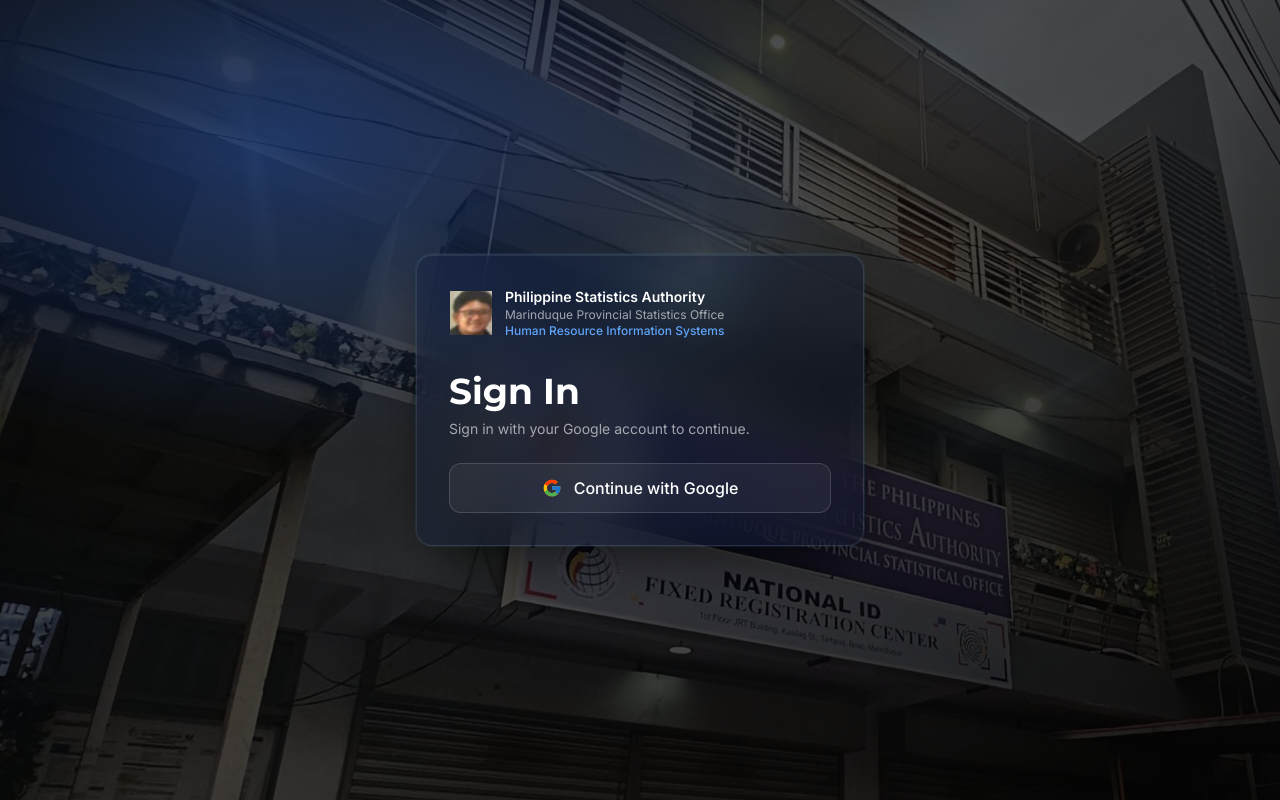
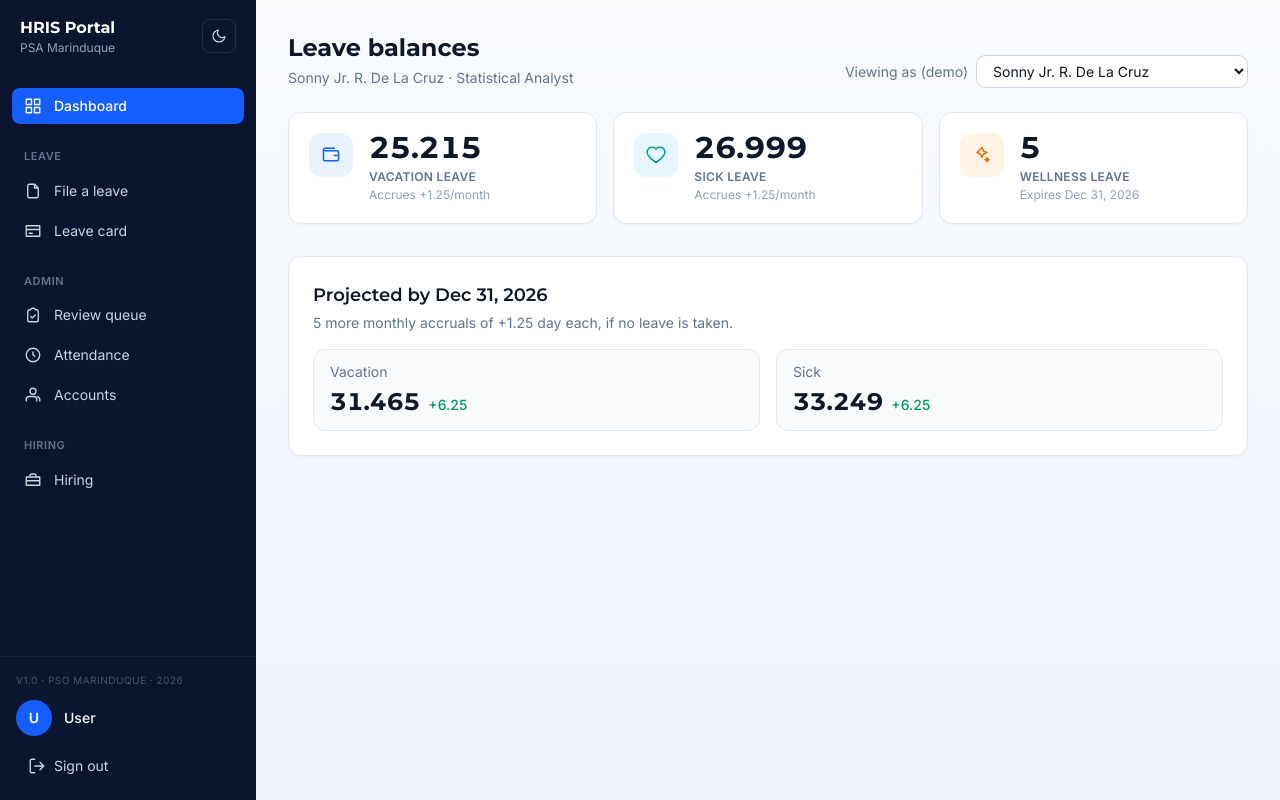
Before and after one commit to JosueJamesAllen/psa-hr, a React (Vite) app: page / in a window 1280 px wide. Built offline with nearby package versions, Linux system fonts and the light colour scheme.

Commit message:
Adopt house UI style: sidebar shell, light/dark theme, consistent cards

```diff
--- a/src/App.jsx
+++ b/src/App.jsx
@@ -1,6 +1,6 @@
 import { BrowserRouter, Routes, Route } from "react-router-dom";
 import { AuthProvider, useAuth } from "./context/AuthContext";
-import Navbar from "./components/Navbar";
+import Sidebar from "./components/Sidebar";
 import LoginPage from "./pages/LoginPage";
 import Dashboard from "./pages/Dashboard";
 import Leaves from "./pages/Leaves";
@@ -13,18 +13,13 @@
 function AppContent() {
   const { session, loading } = useAuth();
 
-  if (loading) {
-    return <div className="p-6 text-slate-500">Loading…</div>;
-  }
-
-  if (!session) {
-    return <LoginPage />;
-  }
+  if (loading) return <div className="p-6 text-slate-500">Loading…</div>;
+  // if (!session) return <LoginPage />;
 
   return (
-    <>
-      <Navbar />
-      <main>
+    <div className="app-content flex text-slate-800 dark:text-slate-200">
+      <Sidebar />
+      <main className="min-w-0 flex-1">
         <Routes>
           <Route path="/" element={<Dashboard />} />
           <Route path="/leaves" element={<Leaves />} />
@@ -35,7 +30,7 @@
           <Route path="/hiring" element={<Hiring />} />
         </Routes>
       </main>
-    </>
+    </div>
   );
 }
 
--- /dev/null
+++ b/src/components/Icon.jsx
@@ -0,0 +1,23 @@
+const PATHS = {
+  dashboard: "M3 3h7v7H3zM14 3h7v7h-7zM14 14h7v7h-7zM3 14h7v7H3z",
+  file: "M14 3H7a2 2 0 00-2 2v14a2 2 0 002 2h10a2 2 0 002-2V8zM14 3v5h5",
+  card: "M3 5h18v14H3zM3 10h18M7 15h4",
+  check: "M9 5H7a2 2 0 00-2 2v12a2 2 0 002 2h10a2 2 0 002-2V7a2 2 0 00-2-2h-2M9 5a2 2 0 012-2h2a2 2 0 012 2M9 14l2 2 4-4",
+  clock: "M12 21a9 9 0 100-18 9 9 0 000 18zM12 8v4l2.5 1.5",
+  users: "M17 20v-2a4 4 0 00-4-4H7a4 4 0 00-4 4v2M12 11a4 4 0 100-8 4 4 0 000 8M21 20v-2a4 4 0 00-3-3.87",
+  briefcase: "M3 8h18v11H3zM8 8V6a2 2 0 012-2h4a2 2 0 012 2v2M3 13h18",
+  sun: "M12 4V2M12 22v-2M4 12H2M22 12h-2M5.6 5.6L4.2 4.2M19.8 19.8l-1.4-1.4M5.6 18.4l-1.4 1.4M19.8 4.2l-1.4 1.4M12 8a4 4 0 100 8 4 4 0 000-8z",
+  moon: "M21 12.8A9 9 0 1111.2 3 7 7 0 0021 12.8z",
+  wallet: "M3 7h16a2 2 0 012 2v8a2 2 0 01-2 2H5a2 2 0 01-2-2V7zM16 12.5h3M3 7V6a2 2 0 012-2h11",
+  heart: "M12 21s-7-4.5-9.5-9A5 5 0 0112 5a5 5 0 019.5 7c-2.5 4.5-9.5 9-9.5 9z",
+  sparkles: "M12 3l1.8 4.2L18 9l-4.2 1.8L12 15l-1.8-4.2L6 9zM18 15l.8 1.8 1.8.8-1.8.8-.8 1.8-.8-1.8-1.8-.8 1.8-.8z",
+  logout: "M9 21H5a2 2 0 01-2-2V5a2 2 0 012-2h4M16 17l5-5-5-5M21 12H9",
+};
+
+export default function Icon({ name, className = "h-5 w-5" }) {
+  return (
+    <svg className={className} viewBox="0 0 24 24" fill="none" stroke="currentColor" strokeWidth="1.8" strokeLinecap="round" strokeLinejoin="round" aria-hidden="true">
+      <path d={PATHS[name] ?? ""} />
+    </svg>
+  );
+}
--- /dev/null
+++ b/src/components/Sidebar.jsx
@@ -0,0 +1,79 @@
+import { NavLink } from "react-router-dom";
+import { useAuth } from "../context/AuthContext";
+import { useTheme } from "../hooks/useTheme";
+import Icon from "./Icon";
+
+const NAV = [
+  { section: null, items: [{ to: "/", label: "Dashboard", icon: "dashboard", end: true }] },
+  { section: "Leave", items: [
+    { to: "/leaves", label: "File a leave", icon: "file" },
+    { to: "/card", label: "Leave card", icon: "card" },
+  ] },
+  { section: "Admin", items: [
+    { to: "/review", label: "Review queue", icon: "check" },
+    { to: "/attendance", label: "Attendance", icon: "clock" },
+    { to: "/accounts", label: "Accounts", icon: "users" },
+  ] },
+  { section: "Hiring", items: [{ to: "/hiring", label: "Hiring", icon: "briefcase" }] },
+];
+
+export default function Sidebar() {
+  const { user, signOut } = useAuth();
+  const { theme, toggle } = useTheme();
+
+  const link = ({ isActive }) =>
+    `flex items-center gap-3 rounded-lg px-3 py-2 text-sm transition ${
+      isActive ? "bg-blue-600 font-medium text-white shadow-sm" : "text-slate-300 hover:bg-white/5 hover:text-white"
+    }`;
+
+  const name = user?.user_metadata?.full_name || user?.email?.split("@")[0] || "User";
+  const initial = name.charAt(0).toUpperCase();
+
+  return (
+    <aside className="sticky top-0 flex h-screen w-64 shrink-0 flex-col bg-[#0c1530] text-slate-200">
+      {/* header */}
+      <div className="flex items-center justify-between px-5 py-4">
+        <div className="leading-tight">
+          <p className="font-heading text-base font-bold text-white">HRIS Portal</p>
+          <p className="text-xs text-slate-400">PSA Marinduque</p>
+        </div>
+        <button onClick={toggle} aria-label="Toggle theme" className="rounded-lg border border-white/10 p-2 text-slate-300 transition hover:bg-white/5 hover:text-white">
+          <Icon name={theme === "dark" ? "sun" : "moon"} className="h-4 w-4" />
+        </button>
+      </div>
+
+      {/* nav */}
+      <nav className="flex-1 space-y-6 overflow-y-auto px-3 py-4">
+        {NAV.map((group, gi) => (
+          <div key={gi} className="space-y-1">
+            {group.section && (
+              <p className="px-3 pb-1 text-[11px] font-semibold uppercase tracking-wider text-slate-500">{group.section}</p>
+            )}
+            {group.items.map((item) => (
+              <NavLink key={item.to} to={item.to} end={item.end} className={link}>
+                <Icon name={item.icon} className="h-[18px] w-[18px] shrink-0" />
+                {item.label}
+              </NavLink>
+            ))}
+          </div>
+        ))}
+      </nav>
+
+      {/* footer */}
+      <div className="border-t border-white/5 px-4 py-4">
+        <p className="mb-3 text-[10px] uppercase tracking-wider text-slate-600">v1.0 · PSO Marinduque · 2026</p>
+        <div className="mb-3 flex items-center gap-3">
+          <span className="flex h-9 w-9 items-center justify-center rounded-full bg-blue-600 text-sm font-semibold text-white">{initial}</span>
+          <div className="min-w-0">
+            <p className="truncate text-sm font-medium text-white">{name}</p>
+            <p className="truncate text-xs text-slate-400">{user?.email}</p>
+          </div>
+        </div>
+        <button onClick={signOut} className="flex w-full items-center gap-2 rounded-lg px-3 py-2 text-sm text-slate-300 transition hover:bg-white/5 hover:text-white">
+          <Icon name="logout" className="h-[18px] w-[18px]" />
+          Sign out
+        </button>
+      </div>
+    </aside>
+  );
+}
--- a/src/index.css
+++ b/src/index.css
@@ -11,39 +11,70 @@
   --color-psa-gold: #fcd116;
 }
 
-body {
-  font-family: var(--font-body);
+body { font-family: var(--font-body); }
+
+/* ---- app surfaces (light + dark), matching the Office Supplies Tracker ---- */
+
+/* Content background: soft blue-tinted light gradient / flat deep navy in dark. */
+.app-content { background: linear-gradient(180deg, #f8fafc 0%, #eef3fc 100%); min-height: 100vh; }
+.dark .app-content { background: #0a0f1e; }
+
+/* Primary card. */
+.ui-card {
+  background: #ffffff;
+  border: 1px solid #e2e8f0;
+  border-radius: 0.85rem;
+  box-shadow: 0 1px 2px rgba(15, 23, 42, 0.04);
+}
+.dark .ui-card {
+  background: #0f1626;
+  border-color: rgba(255, 255, 255, 0.06);
+  box-shadow: none;
 }
 
-/* Frosted glass surface — only looks frosted over a photo/gradient, since
-   backdrop-filter blurs whatever sits behind it. The translucent background
-   doubles as the fallback where backdrop-filter isn't supported. */
+/* Nested / secondary surface. */
+.ui-card-soft {
+  background: #f8fafc;
+  border: 1px solid #e2e8f0;
+  border-radius: 0.75rem;
+}
+.dark .ui-card-soft {
+  background: rgba(255, 255, 255, 0.03);
+  border-color: rgba(255, 255, 255, 0.06);
+}
+
+/* Form control. */
+.ui-input {
+  background: #ffffff;
+  border: 1px solid #cbd5e1;
+  color: #0f172a;
+  border-radius: 0.6rem;
+}
+.ui-input::placeholder { color: #94a3b8; }
+.ui-input:focus { outline: none; border-color: #2563eb; box-shadow: 0 0 0 3px rgba(37, 99, 235, 0.18); }
+.dark .ui-input {
+  background: #0b1222;
+  border-color: rgba(255, 255, 255, 0.12);
+  color: #e2e8f0;
+  color-scheme: dark;
+}
+
+/* ---- login-only frosted card (unchanged) ---- */
 .glass-card {
-  background: linear-gradient(
-    145deg,
-    rgba(28, 40, 66, 0.55) 0%,
-    rgba(13, 20, 40, 0.47) 100%
-  );
+  background: linear-gradient(145deg, rgba(28, 40, 66, 0.55) 0%, rgba(13, 20, 40, 0.47) 100%);
   border: 1px solid rgba(255, 255, 255, 0.1);
   backdrop-filter: blur(22px) saturate(170%);
   -webkit-backdrop-filter: blur(22px) saturate(170%);
-  box-shadow:
-    0 0 0 1px rgba(56, 189, 248, 0.09),
-    inset 0 1px 0 rgba(255, 255, 255, 0.08),
-    0 24px 52px -18px rgba(0, 0, 0, 0.7);
+  box-shadow: 0 0 0 1px rgba(56, 189, 248, 0.09), inset 0 1px 0 rgba(255, 255, 255, 0.08), 0 24px 52px -18px rgba(0, 0, 0, 0.7);
   border-radius: 1rem;
   padding: 2rem;
 }
-
-/* Light variant for in-app surfaces on a light background. */
 .glass-card-light {
   background: rgba(255, 255, 255, 0.6);
   border: 1px solid rgba(255, 255, 255, 0.4);
   backdrop-filter: blur(22px) saturate(170%);
   -webkit-backdrop-filter: blur(22px) saturate(170%);
-  box-shadow:
-    inset 0 1px 0 rgba(255, 255, 255, 0.9),
-    0 4px 20px -4px rgba(30, 80, 160, 0.09);
+  box-shadow: inset 0 1px 0 rgba(255, 255, 255, 0.9), 0 4px 20px -4px rgba(30, 80, 160, 0.09);
   border-radius: 1rem;
   padding: 2rem;
 }
--- a/src/pages/Accounts.jsx
+++ b/src/pages/Accounts.jsx
@@ -103,11 +103,11 @@
   };
   const reject = async () => { setBusy(true); try { await rejectAccount(req.id); onDone(); } finally { setBusy(false); } };
 
-  const field = "mt-1 w-full rounded-lg border border-slate-300 bg-white px-3 py-2 text-sm text-slate-800 focus:border-psa-blue focus:outline-none focus:ring-2 focus:ring-psa-blue/30 dark:border-slate-700 dark:bg-slate-900 dark:text-slate-100";
+  const field = "ui-input mt-1 w-full px-3 py-2 text-sm";
   const label = "text-xs font-medium text-slate-500 dark:text-slate-400";
 
   return (
-    <li className="rounded-2xl border border-slate-200 bg-white p-5 shadow-sm dark:border-slate-800 dark:bg-slate-900/60">
+    <li className="ui-card p-5">
       <div className="mb-4 flex flex-wrap items-baseline justify-between gap-2">
         <div>
           <p className="font-semibold text-slate-900 dark:text-white">{req.name}</p>
--- a/src/pages/Dashboard.jsx
+++ b/src/pages/Dashboard.jsx
@@ -1,12 +1,16 @@
 import { useEffect, useMemo, useState } from "react";
 import { MONTHLY_ACCRUAL_DAYS, projectCredits } from "../lib/leaveRules";
 import { listEmployees, getBalances } from "../lib/leaveApi";
+import Icon from "../components/Icon";
 
 const YEAR = 2026;
 const fmt = (n) => (Math.round(n * 1000) / 1000).toLocaleString("en-PH");
-const quarterEnd = (monthIdx) => {
-  const ends = ["Mar 31", "Jun 30", "Sep 30", "Dec 31"];
-  return `${ends[Math.floor(monthIdx / 3)]}, ${YEAR}`;
+const quarterEnd = (m) => `${["Mar 31", "Jun 30", "Sep 30", "Dec 31"][Math.floor(m / 3)]}, ${YEAR}`;
+
+const ACCENT = {
+  blue: "bg-blue-500/10 text-blue-600 dark:text-blue-400",
+  teal: "bg-cyan-500/10 text-cyan-600 dark:text-cyan-400",
+  gold: "bg-amber-500/10 text-amber-600 dark:text-amber-400",
 };
 
 export default function Dashboard() {
@@ -16,91 +20,64 @@
 
   useEffect(() => {
     let ok = true;
-    listEmployees().then((emps) => {
-      if (!ok) return;
-      setEmployees(emps);
-      setSelectedId(emps[0]?.id ?? null);
-    });
+    listEmployees().then((emps) => { if (!ok) return; setEmployees(emps); setSelectedId(emps[0]?.id ?? null); });
     return () => { ok = false; };
   }, []);
 
   useEffect(() => {
     if (!selectedId) return;
-    let ok = true;
-    setBalances(null);
+    let ok = true; setBalances(null);
     getBalances(selectedId).then((b) => { if (ok) setBalances(b); });
     return () => { ok = false; };
   }, [selectedId]);
 
   const employee = employees.find((e) => e.id === selectedId) ?? null;
   const isAccruing = employee && (employee.empClass === "regular" || employee.empClass === "contractual");
-
-  // Remaining monthly accruals left in the calendar year.
   const monthsLeft = useMemo(() => 11 - new Date().getMonth(), []);
   const projection = useMemo(() => {
     if (!isAccruing || !balances) return null;
-    return {
-      vacation: projectCredits(balances.vacation ?? 0, monthsLeft),
-      sick: projectCredits(balances.sick ?? 0, monthsLeft),
-    };
+    return { vacation: projectCredits(balances.vacation ?? 0, monthsLeft), sick: projectCredits(balances.sick ?? 0, monthsLeft) };
   }, [isAccruing, balances, monthsLeft]);
 
-  if (!employee || !balances) {
-    return <div className="p-6 text-sm text-slate-500 dark:text-slate-400">Loading…</div>;
-  }
+  if (!employee || !balances) return <div className="p-6 text-sm text-slate-500 dark:text-slate-400">Loading…</div>;
 
   return (
-    <div className="mx-auto max-w-4xl p-6">
+    <div className="mx-auto max-w-5xl p-6 lg:p-8">
       <header className="mb-6 flex flex-wrap items-end justify-between gap-4">
         <div>
           <h1 className="font-heading text-2xl font-bold text-slate-900 dark:text-white">Leave balances</h1>
-          <p className="mt-1 text-sm text-slate-600 dark:text-slate-400">{employee.position}</p>
+          <p className="mt-1 text-sm text-slate-500 dark:text-slate-400">{employee.name} · {employee.position}</p>
         </div>
         <label className="text-sm">
           <span className="mr-2 text-slate-500 dark:text-slate-400">Viewing as (demo)</span>
-          <select
-            value={selectedId}
-            onChange={(e) => setSelectedId(e.target.value)}
-            className="rounded-lg border border-slate-300 bg-white px-3 py-1.5 text-sm text-slate-800 focus:border-psa-blue focus:outline-none focus:ring-2 focus:ring-psa-blue/30 dark:border-slate-700 dark:bg-slate-900 dark:text-slate-100"
-          >
-            {employees.map((emp) => (
-              <option key={emp.id} value={emp.id}>{emp.name}</option>
-            ))}
+          <select value={selectedId} onChange={(e) => setSelectedId(e.target.value)} className="ui-input px-3 py-1.5 text-sm">
+            {employees.map((emp) => <option key={emp.id} value={emp.id}>{emp.name}</option>)}
           </select>
         </label>
       </header>
 
-      {/* balance cards */}
       <div className="grid gap-4 sm:grid-cols-2 lg:grid-cols-3">
         {isAccruing && (
           <>
-            <StatCard label="Vacation leave" value={fmt(balances.vacation ?? 0)} unit="days" accent="blue" foot={`Accrues +${MONTHLY_ACCRUAL_DAYS}/month`} />
-            <StatCard label="Sick leave" value={fmt(balances.sick ?? 0)} unit="days" accent="blue" foot={`Accrues +${MONTHLY_ACCRUAL_DAYS}/month`} />
+            <StatCard icon="wallet" accent="blue" label="Vacation leave" value={fmt(balances.vacation ?? 0)} foot={`Accrues +${MONTHLY_ACCRUAL_DAYS}/month`} />
+            <StatCard icon="heart" accent="teal" label="Sick leave" value={fmt(balances.sick ?? 0)} foot={`Accrues +${MONTHLY_ACCRUAL_DAYS}/month`} />
           </>
         )}
-        <StatCard
-          label="Wellness leave"
-          value={fmt(balances.wellness ?? 0)}
-          unit="days"
-          accent="gold"
-          foot={isAccruing ? `Expires Dec 31, ${YEAR}` : `This quarter · expires ${quarterEnd(new Date().getMonth())}`}
-        />
+        <StatCard icon="sparkles" accent="gold" label="Wellness leave" value={fmt(balances.wellness ?? 0)}
+          foot={isAccruing ? `Expires Dec 31, ${YEAR}` : `This quarter · expires ${quarterEnd(new Date().getMonth())}`} />
       </div>
 
       {!isAccruing && (
-        <p className="mt-4 rounded-lg bg-slate-100 px-4 py-3 text-sm text-slate-600 dark:bg-slate-800/60 dark:text-slate-300">
+        <p className="ui-card-soft mt-4 px-4 py-3 text-sm text-slate-600 dark:text-slate-300">
           As a contract worker, vacation and sick leave are unpaid — each day filed is deducted from wages rather than drawn from a credit balance.
         </p>
       )}
 
-      {/* projection */}
       {projection && (
-        <section className="mt-8 rounded-2xl border border-slate-200 bg-white p-6 shadow-sm dark:border-slate-800 dark:bg-slate-900/60">
+        <section className="ui-card mt-8 p-6">
           <h2 className="font-heading text-lg font-semibold text-slate-900 dark:text-white">Projected by Dec 31, {YEAR}</h2>
           <p className="mt-1 text-sm text-slate-500 dark:text-slate-400">
-            {monthsLeft > 0
-              ? `${monthsLeft} more monthly accrual${monthsLeft > 1 ? "s" : ""} of +${MONTHLY_ACCRUAL_DAYS} day each, if no leave is taken.`
-              : "No further accruals remain this year."}
+            {monthsLeft > 0 ? `${monthsLeft} more monthly accrual${monthsLeft > 1 ? "s" : ""} of +${MONTHLY_ACCRUAL_DAYS} day each, if no leave is taken.` : "No further accruals remain this year."}
           </p>
           <div className="mt-4 grid gap-4 sm:grid-cols-2">
             <ProjectionRow label="Vacation" now={balances.vacation ?? 0} end={projection.vacation} />
@@ -112,16 +89,17 @@
   );
 }
 
-function StatCard({ label, value, unit, foot, accent }) {
-  const bar = accent === "gold" ? "bg-psa-gold" : "bg-psa-blue";
+function StatCard({ icon, accent, label, value, foot }) {
   return (
-    <div className="relative overflow-hidden rounded-2xl border border-slate-200 bg-white p-5 shadow-sm dark:border-slate-800 dark:bg-slate-900/60">
-      <span className={`absolute inset-y-0 left-0 w-1 ${bar}`} aria-hidden="true" />
-      <p className="text-sm font-medium text-slate-500 dark:text-slate-400">{label}</p>
-      <p className="mt-2 font-heading text-3xl font-bold tabular-nums text-slate-900 dark:text-white">
-        {value} <span className="text-base font-medium text-slate-400">{unit}</span>
-      </p>
-      {foot && <p className="mt-2 text-xs text-slate-400">{foot}</p>}
+    <div className="ui-card flex items-start gap-4 p-5">
+      <span className={`flex h-11 w-11 shrink-0 items-center justify-center rounded-xl ${ACCENT[accent]}`}>
+        <Icon name={icon} className="h-5 w-5" />
+      </span>
+      <div>
+        <p className="font-heading text-3xl font-bold leading-none tabular-nums text-slate-900 dark:text-white">{value}</p>
+        <p className="mt-1.5 text-xs font-semibold uppercase tracking-wide text-slate-500 dark:text-slate-400">{label}</p>
+        {foot && <p className="mt-0.5 text-xs text-slate-400 dark:text-slate-500">{foot}</p>}
+      </div>
     </div>
   );
 }
@@ -129,11 +107,11 @@
 function ProjectionRow({ label, now, end }) {
   const gain = Math.round((end - now) * 1000) / 1000;
   return (
-    <div className="rounded-xl bg-slate-50 px-4 py-3 dark:bg-slate-800/40">
+    <div className="ui-card-soft px-4 py-3">
       <p className="text-sm text-slate-500 dark:text-slate-400">{label}</p>
       <p className="mt-1 flex items-baseline gap-2">
         <span className="font-heading text-2xl font-bold tabular-nums text-slate-900 dark:text-white">{fmt(end)}</span>
-        <span className="text-sm font-medium text-green-600 dark:text-green-400">+{fmt(gain)}</span>
+        <span className="text-sm font-medium text-emerald-600 dark:text-emerald-400">+{fmt(gain)}</span>
       </p>
     </div>
   );
--- a/src/pages/LeaveCard.jsx
+++ b/src/pages/LeaveCard.jsx
@@ -44,7 +44,7 @@
         </div>
         <label className="text-sm">
           <span className="mr-2 text-slate-500 dark:text-slate-400">Employee</span>
-          <select value={employeeId} onChange={(e) => setEmployeeId(e.target.value)} className="rounded-lg border border-slate-300 bg-white px-3 py-1.5 text-sm text-slate-800 focus:border-psa-blue focus:outline-none focus:ring-2 focus:ring-psa-blue/30 dark:border-slate-700 dark:bg-slate-900 dark:text-slate-100">
+          <select value={employeeId} onChange={(e) => setEmployeeId(e.target.value)} className="ui-input px-3 py-1.5 text-sm">
             {employees.map((emp) => <option key={emp.id} value={emp.id}>{emp.name}</option>)}
           </select>
         </label>
@@ -53,14 +53,14 @@
       {rows === undefined ? (
         <p className="text-sm text-slate-500 dark:text-slate-400">Loading…</p>
       ) : rows === null ? (
-        <div className="rounded-2xl border border-slate-200 bg-slate-50 p-6 text-sm text-slate-600 dark:border-slate-800 dark:bg-slate-900/40 dark:text-slate-300">
+        <div className="ui-card-soft p-6 text-sm text-slate-600 dark:text-slate-300">
           Contract workers don't keep a vacation/sick leave card — those leaves are unpaid and deducted from wages.
           {balances?.wellness != null && (
             <span className="mt-2 block font-medium text-slate-800 dark:text-slate-200">Wellness leave available this quarter: {fmt(balances.wellness)} day(s).</span>
           )}
         </div>
       ) : (
-        <div className="overflow-x-auto rounded-2xl border border-slate-200 dark:border-slate-800">
+        <div className="ui-card overflow-x-auto">
           <table className="w-full border-collapse text-sm">
             <thead>
               <tr className="bg-slate-50 text-slate-500 dark:bg-slate-900/60 dark:text-slate-400">
--- a/src/pages/Leaves.jsx
+++ b/src/pages/Leaves.jsx
@@ -142,7 +142,7 @@
   };
 
   const fieldClass =
-    "mt-1 w-full rounded-lg border border-slate-300 bg-white px-3 py-2 text-sm text-slate-800 shadow-sm focus:border-psa-blue focus:outline-none focus:ring-2 focus:ring-psa-blue/30 dark:border-slate-700 dark:bg-slate-900 dark:text-slate-100";
+    "ui-input mt-1 w-full px-3 py-2 text-sm";
   const labelClass = "text-sm font-medium text-slate-700 dark:text-slate-300";
 
   if (!bootstrap || !applicant || !typeData || !leaveType) {
@@ -159,7 +159,7 @@
       </header>
 
       <div className="grid gap-6 lg:grid-cols-[1fr_20rem]">
-        <form onSubmit={handleSubmit} className="space-y-5 rounded-2xl border border-slate-200 bg-white p-6 shadow-sm dark:border-slate-800 dark:bg-slate-900/60">
+        <form onSubmit={handleSubmit} className="space-y-5 ui-card p-6">
           <div>
             <label htmlFor="applicant" className={labelClass}>
               Filing as <span className="font-normal text-slate-400">(demo)</span>
@@ -215,7 +215,7 @@
         </form>
 
         <aside className="lg:sticky lg:top-6 lg:self-start">
-          <div className="space-y-4 rounded-2xl border border-slate-200 bg-slate-50 p-5 dark:border-slate-800 dark:bg-slate-900/40">
+          <div className="space-y-4 ui-card-soft p-5">
             <h2 className="font-heading text-sm font-semibold uppercase tracking-wide text-slate-500 dark:text-slate-400">Summary</h2>
 
             <Row label="Working days" value={workingDays > 0 ? `${workingDays}` : "\u2014"} />
--- a/src/pages/ReviewQueue.jsx
+++ b/src/pages/ReviewQueue.jsx
@@ -52,7 +52,7 @@
           <select
             value={seat}
             onChange={(e) => setSeat(e.target.value)}
-            className="rounded-lg border border-slate-300 bg-white px-3 py-1.5 text-sm text-slate-800 focus:border-psa-blue focus:outline-none focus:ring-2 focus:ring-psa-blue/30 dark:border-slate-700 dark:bg-slate-900 dark:text-slate-100"
+            className="ui-input px-3 py-1.5 text-sm"
           >
             {REVIEW_SEATS.map((s) => (
               <option key={s} value={s}>
@@ -98,7 +98,7 @@
   const [channel, setChannel] = useState("email");
 
   return (
-    <li className="rounded-2xl border border-slate-200 bg-white p-5 shadow-sm dark:border-slate-800 dark:bg-slate-900/60">
+    <li className="ui-card p-5">
       <div className="flex flex-wrap items-start justify-between gap-2">
         <div>
           <p className="font-semibold text-slate-900 dark:text-white">{app.applicantName}</p>
@@ -150,7 +150,7 @@
             <select
               value={channel}
               onChange={(e) => setChannel(e.target.value)}
-              className="rounded-lg border border-slate-300 bg-white px-2 py-1 text-sm dark:border-slate-700 dark:bg-slate-900 dark:text-slate-100"
+              className="ui-input px-2 py-1 text-sm"
             >
               <option value="email">Email (e-signed)</option>
               <option value="courier">Courier</option>
```
Also changed, not shown: src/pages/Attendance.jsx (+6 -6 lines).
